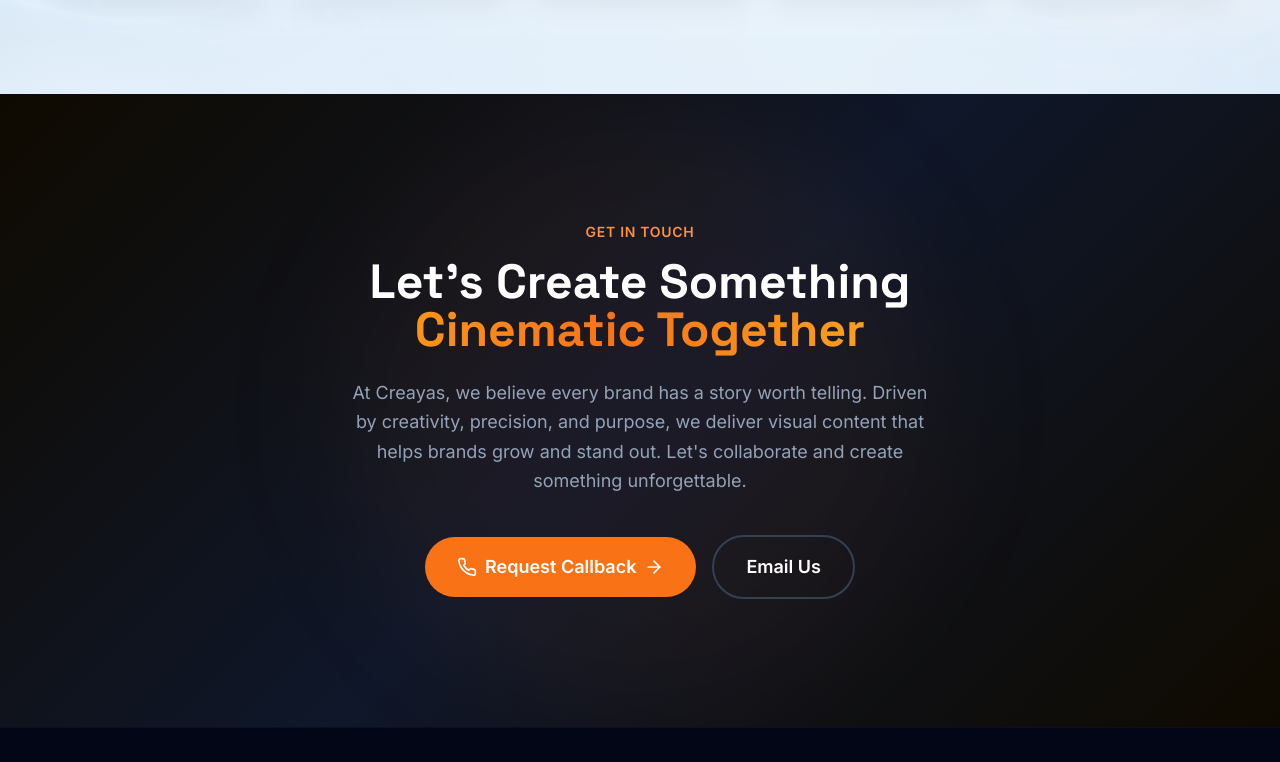
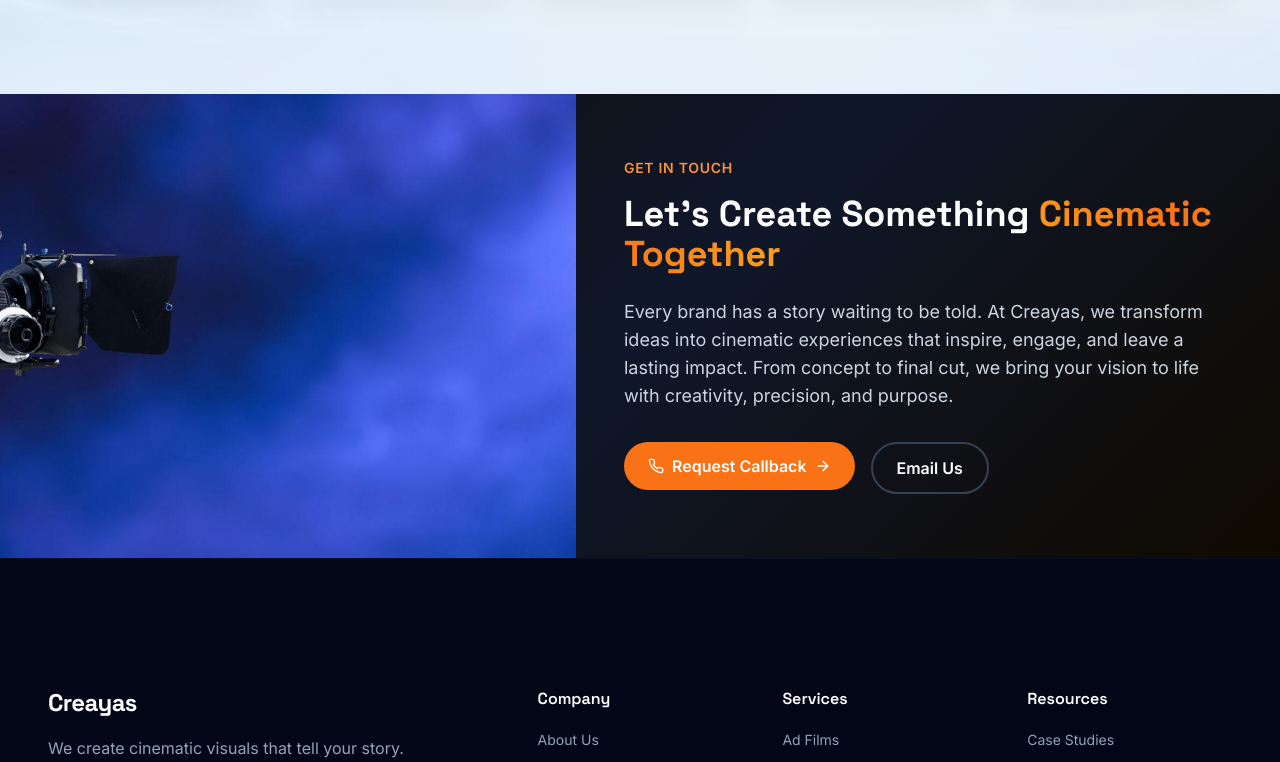
Before and after one commit to venkey3413/Creyas-advs, a React (Vite) app: page / in a window 1280 px wide. Shown: the part 2958-3720 px from the top of the page. Built offline with nearby package versions, Linux system fonts and the light colour scheme.

Commit message:
feat: CTA section - left image, right text with new copy

```diff
--- a/src/components/CTA.tsx
+++ b/src/components/CTA.tsx
@@ -5,37 +5,48 @@ export default function CTA({ onRequestCallback }: { onRequestCallback: () => vo
   const { ref, isVisible } = useScrollAnimation();
 
   return (
-    <section id="contact" className="relative section-padding overflow-hidden" style={{ background: 'linear-gradient(135deg, #0f0a00 0%, #0f172a 50%, #0f0a00 100%)' }}>
+    <section id="contact" className="relative overflow-hidden" style={{ background: 'linear-gradient(135deg, #0f0a00 0%, #0f172a 50%, #0f0a00 100%)' }}>
       <div className="absolute inset-0 bg-gradient-to-br from-primary-500/8 via-transparent to-amber-500/8" />
-      <div className="absolute top-1/2 left-1/2 -translate-x-1/2 -translate-y-1/2 w-[600px] h-[600px] bg-primary-500/5 rounded-full blur-3xl" />
 
-      <div ref={ref as React.RefObject<HTMLDivElement>} className="relative container-max text-center">
-        <div className={`max-w-3xl mx-auto ${isVisible ? 'animate-on-scroll visible' : 'animate-on-scroll'}`}>
+      <div ref={ref as React.RefObject<HTMLDivElement>} className={`relative container-max flex flex-col md:flex-row items-stretch min-h-[400px] ${isVisible ? 'animate-on-scroll visible' : 'animate-on-scroll'}`}>
+
+        {/* Left — image */}
+        <div className="w-full md:w-[45%] min-h-[250px] md:min-h-full">
+          <img
+            src="/Get in touch bg.jfif"
+            alt="Get in touch"
+            className="w-full h-full object-cover"
+          />
+        </div>
+
+        {/* Right — content */}
+        <div className="w-full md:w-[55%] flex flex-col justify-center px-6 md:px-12 py-12 md:py-16">
           <p className="text-primary-400 font-semibold text-sm tracking-wider uppercase mb-4">Get In Touch</p>
-          <h2 className="font-heading text-3xl md:text-4xl lg:text-5xl font-bold text-white mb-6 leading-tight">
+          <h2 className="font-heading text-2xl md:text-3xl lg:text-4xl font-bold text-white mb-6 leading-tight">
             Let's Create Something <span className="shimmer-text">Cinematic Together</span>
           </h2>
-          <p className="text-dark-400 text-lg mb-10 max-w-xl mx-auto leading-relaxed">
-            At Creayas, we believe every brand has a story worth telling. Driven by creativity, precision, and purpose, we deliver visual content that helps brands grow and stand out. Let's collaborate and create something unforgettable.
+          <p className="text-dark-300 text-base md:text-lg mb-8 leading-relaxed">
+            Every brand has a story waiting to be told. At Creayas, we transform ideas into cinematic experiences that inspire, engage, and leave a lasting impact. From concept to final cut, we bring your vision to life with creativity, precision, and purpose.
           </p>
 
-          <div className="flex flex-col sm:flex-row items-center justify-center gap-3 md:gap-4">
+          <div className="flex flex-col sm:flex-row items-start gap-3 md:gap-4">
             <button
               onClick={onRequestCallback}
-              className="group flex items-center gap-2 bg-primary-500 hover:bg-primary-600 text-white px-8 py-4 rounded-full font-semibold text-lg transition-all duration-300 hover:shadow-xl hover:shadow-primary-500/25 hover:-translate-y-1"
+              className="group flex items-center gap-2 bg-primary-500 hover:bg-primary-600 text-white px-6 py-3 rounded-full font-semibold text-sm md:text-base transition-all duration-300 hover:shadow-xl hover:shadow-primary-500/25 hover:-translate-y-1"
             >
-              <Phone className="w-5 h-5" />
+              <Phone className="w-4 h-4" />
               Request Callback
-              <ArrowRight className="w-5 h-5 group-hover:translate-x-1 transition-transform" />
+              <ArrowRight className="w-4 h-4 group-hover:translate-x-1 transition-transform" />
             </button>
             <a
               href="mailto:hello@creayas.com"
-              className="flex items-center gap-2 border-2 border-dark-700 hover:border-primary-500/50 text-white px-8 py-4 rounded-full font-semibold text-lg transition-all duration-300 hover:-translate-y-1"
+              className="flex items-center gap-2 border-2 border-dark-700 hover:border-primary-500/50 text-white px-6 py-3 rounded-full font-semibold text-sm md:text-base transition-all duration-300 hover:-translate-y-1"
             >
               Email Us
             </a>
           </div>
         </div>
+
       </div>
     </section>
   );
```
